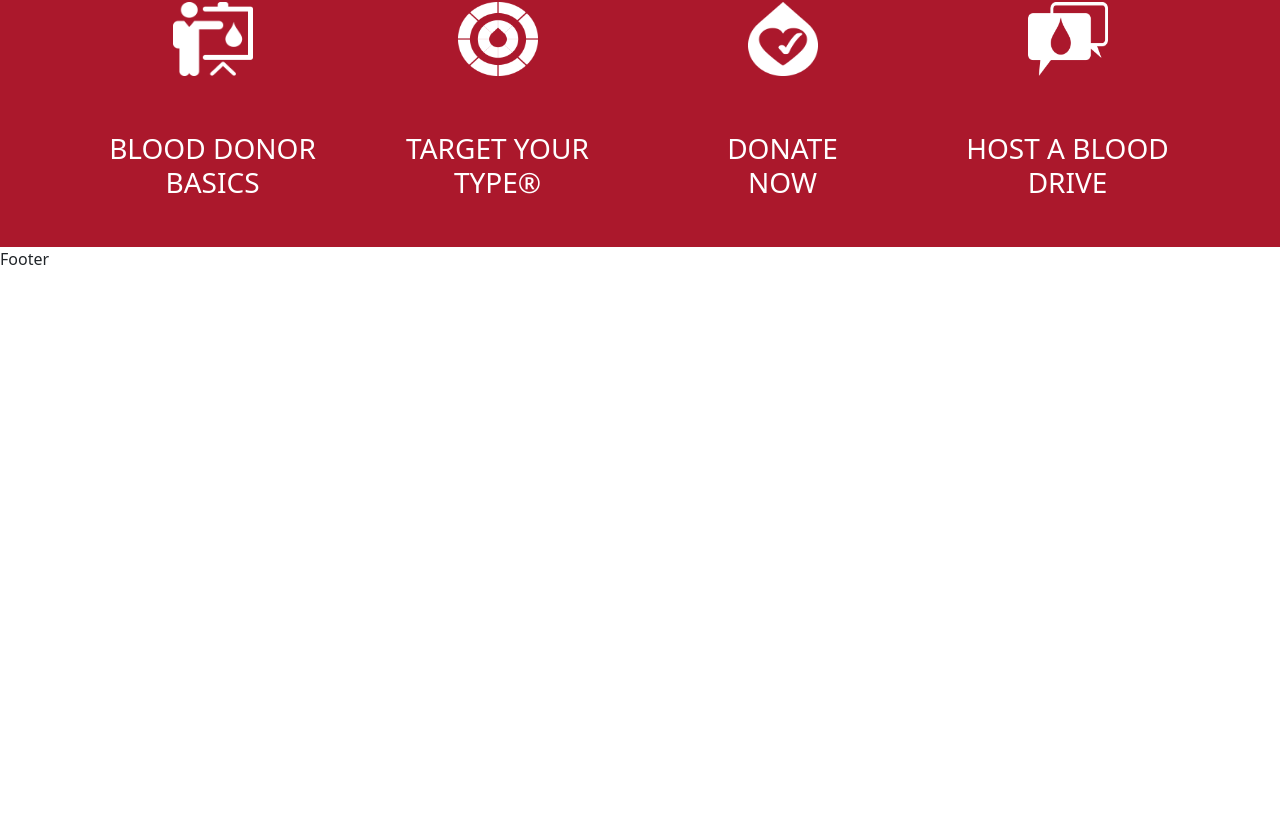
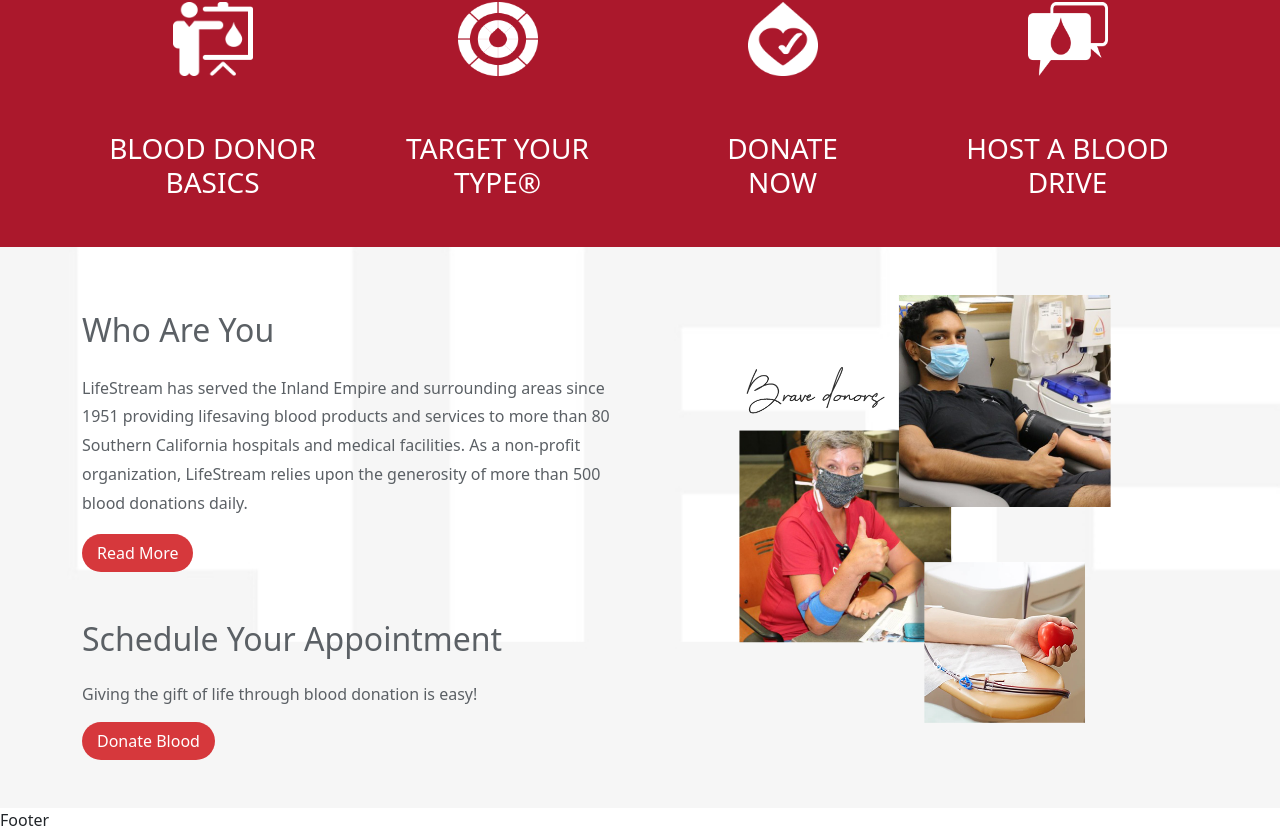
Before and after one commit to hagerMhmd/BloodBank, a React (Create React App) app: page /home in a window 1280 px wide. Shown: the part 854-1686 px from the top of the page. Before the commit the page ends 1125 px from the top, so only its background shows below. Built offline with nearby package versions, Linux system fonts and the light colour scheme.

Commit message:
adding who are you section

```diff
--- a/src/App.js
+++ b/src/App.js
@@ -19,7 +19,6 @@
     <Routes>
       <Route path='/' element={<Home />} />
       <Route path='/home' element={<Home />} />
-      <Route path='/about' element={<About />} />
       <Route path='/supportus' element={<SupportUs />} />
       <Route path='/lastesnews' element={<LastesNews />} />
       <Route path='/testimonials' element={<Testimonials />} />
--- a/src/Components/About/About.jsx
+++ b/src/Components/About/About.jsx
@@ -1,7 +1,31 @@
 import React from 'react'
-
+import style from './About.module.css'
+import people from './../../Imgs/people.png'
 export default function About() {
   return <>
-    <h1 className='py-5 my-5'>About</h1>
+  <div className={`${style.about}`}>
+  <div className="container ">
+    <div className="row ">
+      <div className="col-md-6 py-5">
+        <div className="item1 pt-3">
+        <h2 className={`${style.h2_item} mb-4`}>Who Are You</h2>
+        <p className={`${style.p}`}>LifeStream has served the Inland Empire and surrounding areas since 1951 providing
+        lifesaving blood products and services to more than 80 Southern California hospitals
+        and medical facilities. As a non-profit organization, LifeStream relies upon the
+        generosity of more than 500 blood donations daily.</p>
+        <button className={`${style.bttn}`}>Read More</button>
+        </div>
+        <div className="item2 pt-5">
+        <h2 className={`${style.h2_item} mb-4`}>Schedule Your Appointment</h2>
+        <p>Giving the gift of life through blood donation is easy!</p>
+        <button className={`${style.bttn}`}>Donate Blood</button>
+        </div>
+      </div>
+      <div className="col-md-6">
+        <img src={people} className='w-100' alt="" srcset="" />
+      </div>
+    </div>
+  </div>
+  </div>
   </>
 }
--- /dev/null
+++ b/src/Components/About/About.module.css
@@ -0,0 +1,25 @@
+
+.about
+{
+    background-image: url(/src/Imgs/life.jpg);
+    background-size: cover;
+}
+
+ .h2About{
+    background-color: aqua;
+}
+
+.bttn{
+    background-color: #D6383C;
+    border-radius: 46px;
+    color: #fff;
+    border: none;
+    padding: 7px 15px;
+}
+
+.h2_item , p{
+    color: #5B6065;
+}
+.p{
+    line-height: 1.8;
+}
--- a/src/Components/Home/Home.jsx
+++ b/src/Components/Home/Home.jsx
@@ -9,6 +9,7 @@
 import style from './Home.module.css'
 import { Link } from 'react-router-dom';
 import DonateBox from '../DonateBox/DonateBox';
+import About from '../About/About';
 
 export default function Home() {
 
@@ -44,5 +45,6 @@
       </Slider>
     </div>
     <DonateBox/>
+    <About/>
   </>
 }
```
Also changed, not shown: src/Imgs/life.jpg (added), src/Imgs/people.png (added).
